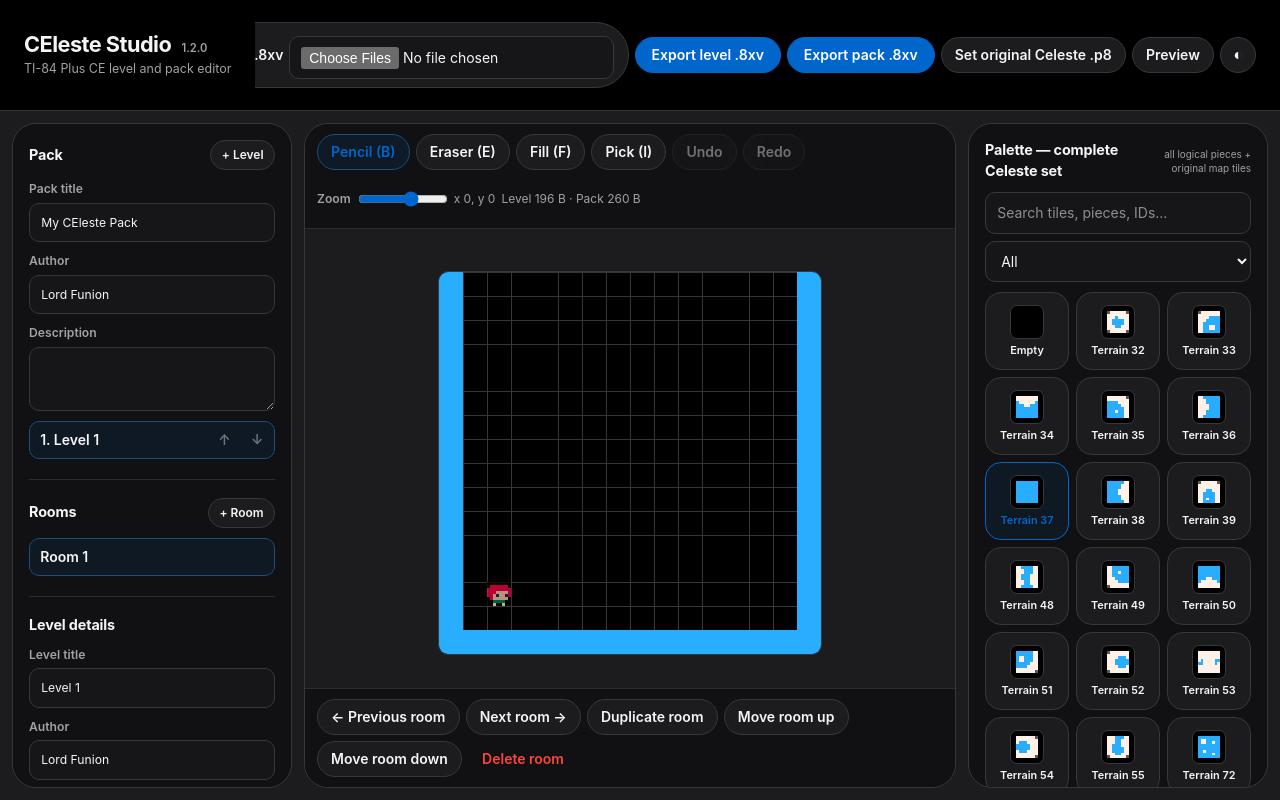
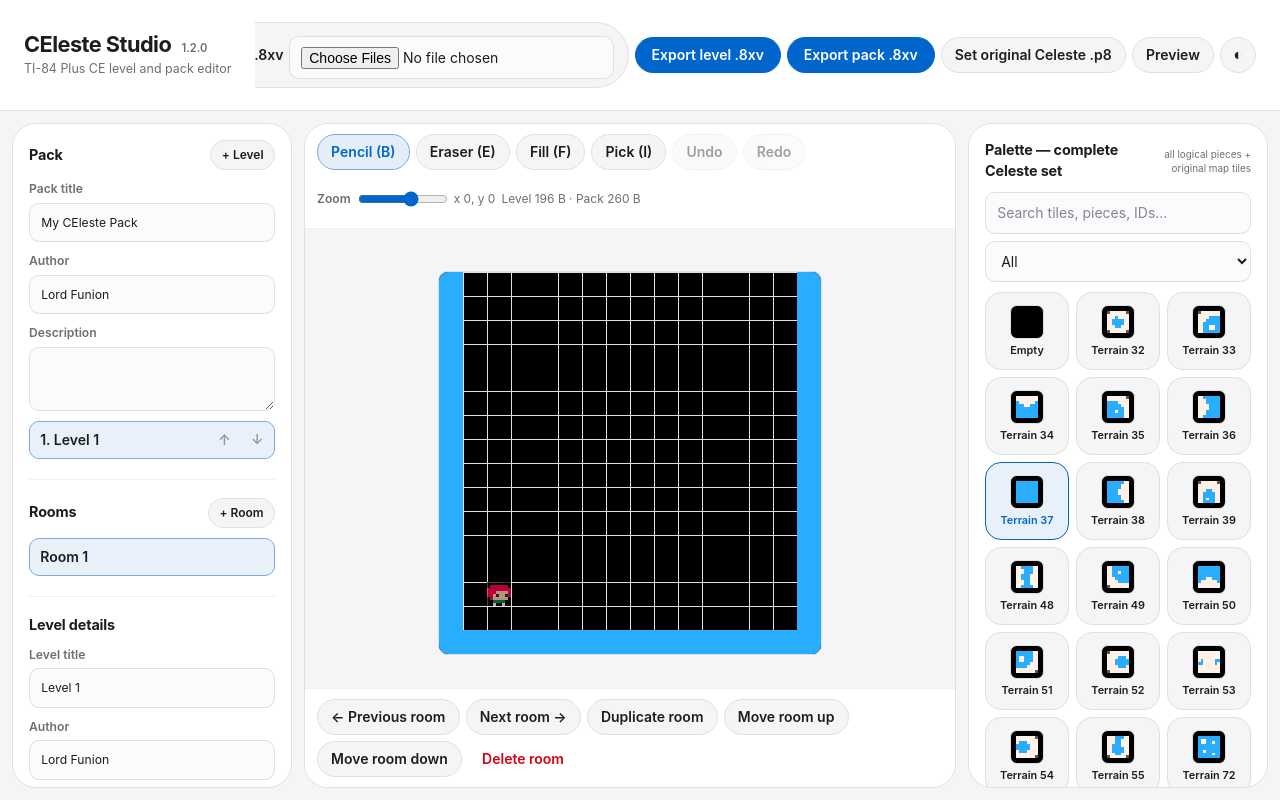
Before and after one commit to Lord-Funion/CEleste-Studio, a website: page index.html in a window 1280 px wide. Drawn offline with Linux system fonts and the light colour scheme; no server answers.

Commit message:
Switch CEleste Studio to Apple light theme and refresh assets

```diff
--- a/index.html
+++ b/index.html
@@ -1,11 +1,12 @@
 <!doctype html>
-<html lang="en" data-theme="dark">
+<html lang="en" data-theme="light">
 <head>
   <meta charset="utf-8">
   <meta name="viewport" content="width=device-width,initial-scale=1">
   <meta name="description" content="CEleste Studio — TI-84 Plus CE level and pack editor with a community level browser.">
+  <meta name="theme-color" content="#ffffff">
   <title>CEleste Studio</title>
-  <link rel="stylesheet" href="styles.css?v=20260812-community-v1">
+  <link rel="stylesheet" href="styles.css?v=20260822-apple-v1">
 </head>
 <body>
   <header class="topbar">
@@ -24,7 +25,7 @@
       <button id="exportPack" class="primary">Export pack .8xv</button>
       <button id="privateCartButton" title="Choose your own original Celeste Classic .p8 cart">Set original Celeste .p8</button>
       <button id="previewButton">Preview</button>
-      <button id="themeButton" title="Toggle theme">◐</button>
+      <button id="themeButton" title="Toggle theme" aria-label="Toggle color theme">◐</button>
     </nav>
   </header>
 
@@ -160,6 +161,6 @@
   </dialog>
 
   <dialog id="messageDialog"><h2 id="messageTitle"></h2><pre id="messageBody"></pre><button id="messageClose">Close</button></dialog>
-  <script type="module" src="bootstrap.js?v=20260812-community-v1"></script>
+  <script type="module" src="bootstrap.js?v=20260822-apple-v1"></script>
 </body>
 </html>
```
